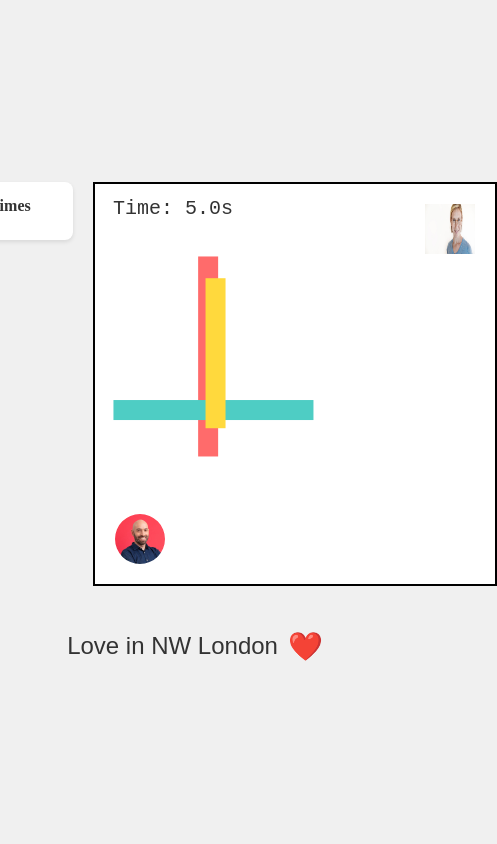
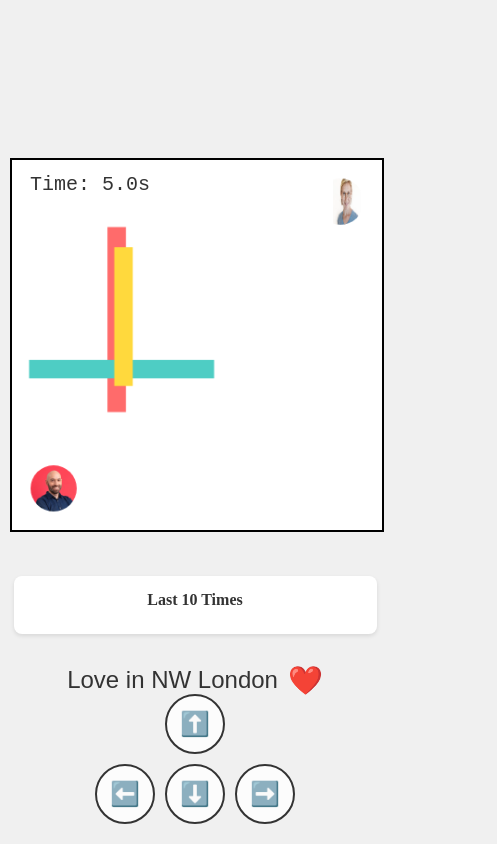
Before and after one commit to berrydan3000/My-first-game, a plain HTML site: page index.html in a window 390 px wide. Shown: the whole page, 497 px wide, since content can reach past the window. Drawn offline with Linux system fonts and the light colour scheme.

Commit message:
Add files via upload

```diff
--- a/game.js
+++ b/game.js
@@ -28,6 +28,10 @@ let previousTimes = [];
 // Create player image object
 const playerImage = new Image();
 playerImage.src = 'player.jpg';
+playerImage.onload = function() {
+    console.log('Player image loaded with dimensions:', playerImage.width, 'x', playerImage.height);
+    handleImageLoad();
+};
 playerImage.onerror = function(e) {
     console.error('Error loading player image:', e);
     alert('Could not load player image. Check console for details.');
@@ -35,7 +39,11 @@ playerImage.onerror = function(e) {
 
 // Create goal image object
 const goalImage = new Image();
-goalImage.src = 'sarah.jpg';
+goalImage.src = 'sarah.png';
+goalImage.onload = function() {
+    console.log('Goal image loaded with dimensions:', goalImage.width, 'x', goalImage.height);
+    handleImageLoad();
+};
 goalImage.onerror = function(e) {
     console.error('Error loading goal image:', e);
     alert('Could not load goal image. Check console for details.');
@@ -53,9 +61,6 @@ function handleImageLoad() {
     }
 }
 
-playerImage.onload = handleImageLoad;
-goalImage.onload = handleImageLoad;
-
 // Player properties
 const player = {
     x: 20,                    // starting x position (bottom left)
@@ -68,7 +73,7 @@ const player = {
 const goal = {
     x: canvas.width - 70,  // position from right
     y: 20,                 // position from top
-    size: 50              // size of the goal
+    size: 50              // base size
 };
 
 // Obstacles template (will be used to create random obstacles)
@@ -202,6 +207,57 @@ function keyUpHandler(event) {
     }
 }
 
+// Add touch controls
+const controlButtons = {
+    up: document.querySelector('.control-btn.up'),
+    down: document.querySelector('.control-btn.down'),
+    left: document.querySelector('.control-btn.left'),
+    right: document.querySelector('.control-btn.right')
+};
+
+// Handle touch events for control buttons
+Object.entries(controlButtons).forEach(([direction, button]) => {
+    if (button) {
+        button.addEventListener('touchstart', (e) => {
+            e.preventDefault();
+            switch(direction) {
+                case 'up': upPressed = true; break;
+                case 'down': downPressed = true; break;
+                case 'left': leftPressed = true; break;
+                case 'right': rightPressed = true; break;
+            }
+        });
+
+        button.addEventListener('touchend', (e) => {
+            e.preventDefault();
+            switch(direction) {
+                case 'up': upPressed = false; break;
+                case 'down': downPressed = false; break;
+                case 'left': leftPressed = false; break;
+                case 'right': rightPressed = false; break;
+            }
+        });
+    }
+});
+
+// Prevent default touch behavior to avoid scrolling
+canvas.addEventListener('touchstart', (e) => e.preventDefault());
+canvas.addEventListener('touchmove', (e) => e.preventDefault());
+canvas.addEventListener('touchend', (e) => e.preventDefault());
+
+// Function to resize canvas
+function resizeCanvas() {
+    const container = canvas.parentElement;
+    const maxSize = Math.min(window.innerWidth - 20, window.innerHeight - 200, 400);
+
+    canvas.style.width = maxSize + 'px';
+    canvas.style.height = maxSize + 'px';
+}
+
+// Add resize listener
+window.addEventListener('resize', resizeCanvas);
+window.addEventListener('load', resizeCanvas);
+
 // Draw the player with circular clipping and animated mouth
 function drawPlayer() {
     ctx.save(); // Save the current context state
@@ -235,7 +291,24 @@ function drawPlayer() {
 
 // Draw the goal
 function drawGoal() {
-    ctx.drawImage(goalImage, goal.x, goal.y, goal.size, goal.size);
+    // Calculate size while maintaining aspect ratio
+    let drawWidth = goal.size;
+    let drawHeight = goal.size;
+
+    // Center the image in its allocated space
+    let drawX = goal.x;
+    let drawY = goal.y;
+
+    ctx.save();
+    // Create circular clipping path
+    ctx.beginPath();
+    ctx.arc(drawX + drawWidth/2, drawY + drawHeight/2, goal.size/2, 0, Math.PI * 2);
+    ctx.clip();
+
+    // Draw the image
+    ctx.drawImage(goalImage, drawX, drawY, drawWidth, drawHeight);
+
+    ctx.restore();
 }
 
 // Draw obstacles
--- a/index.html
+++ b/index.html
@@ -2,6 +2,7 @@
 <html lang="en">
 <head>
     <meta charset="UTF-8">
+    <meta name="viewport" content="width=device-width, initial-scale=1.0, maximum-scale=1.0, user-scalable=no">
     <title>My First Game</title>
     <style>
         /* Simple styling to center the canvas */
@@ -9,27 +10,37 @@
             border: 2px solid black;
             background: white;
             margin-bottom: 20px;
+            max-width: 100%;
+            touch-action: none;
         }
         body {
             display: flex;
             flex-direction: column;
             justify-content: center;
             align-items: center;
-            height: 100vh;
+            min-height: 100vh;
             margin: 0;
             background: #f0f0f0;
+            overflow: hidden;
+            position: fixed;
+            width: 100%;
         }
         .game-container {
             display: flex;
-            align-items: flex-start;
+            flex-direction: column-reverse;
+            align-items: center;
             gap: 20px;
+            width: 100%;
+            padding: 10px;
+            box-sizing: border-box;
         }
         .leaderboard {
             background: white;
             padding: 15px;
             border-radius: 8px;
             box-shadow: 0 2px 4px rgba(0,0,0,0.1);
-            width: 150px;
+            width: 90%;
+            max-width: 400px;
         }
         .leaderboard h3 {
             margin: 0 0 10px 0;
@@ -72,6 +83,36 @@
             color: red;
             font-size: 28px;
         }
+        .controls {
+            position: fixed;
+            bottom: 20px;
+            display: none;
+            gap: 10px;
+            z-index: 100;
+        }
+        @media (max-width: 768px) {
+            .controls {
+                display: grid;
+                grid-template-columns: repeat(3, 60px);
+                grid-template-rows: repeat(2, 60px);
+            }
+            .control-btn {
+                width: 60px;
+                height: 60px;
+                border-radius: 30px;
+                background: rgba(255, 255, 255, 0.8);
+                border: 2px solid #333;
+                font-size: 24px;
+                display: flex;
+                align-items: center;
+                justify-content: center;
+                touch-action: manipulation;
+            }
+            .up { grid-column: 2; grid-row: 1; }
+            .left { grid-column: 1; grid-row: 2; }
+            .down { grid-column: 2; grid-row: 2; }
+            .right { grid-column: 3; grid-row: 2; }
+        }
     </style>
 </head>
 <body>
@@ -88,6 +129,12 @@
     <div class="title">
         Love in NW London <span class="heart">❤️</span>
     </div>
+    <div class="controls">
+        <button class="control-btn up">⬆️</button>
+        <button class="control-btn left">⬅️</button>
+        <button class="control-btn down">⬇️</button>
+        <button class="control-btn right">➡️</button>
+    </div>
     <script src="game.js"></script>
 </body>
 </html>
```
Also changed, not shown: sarah.png (added).
